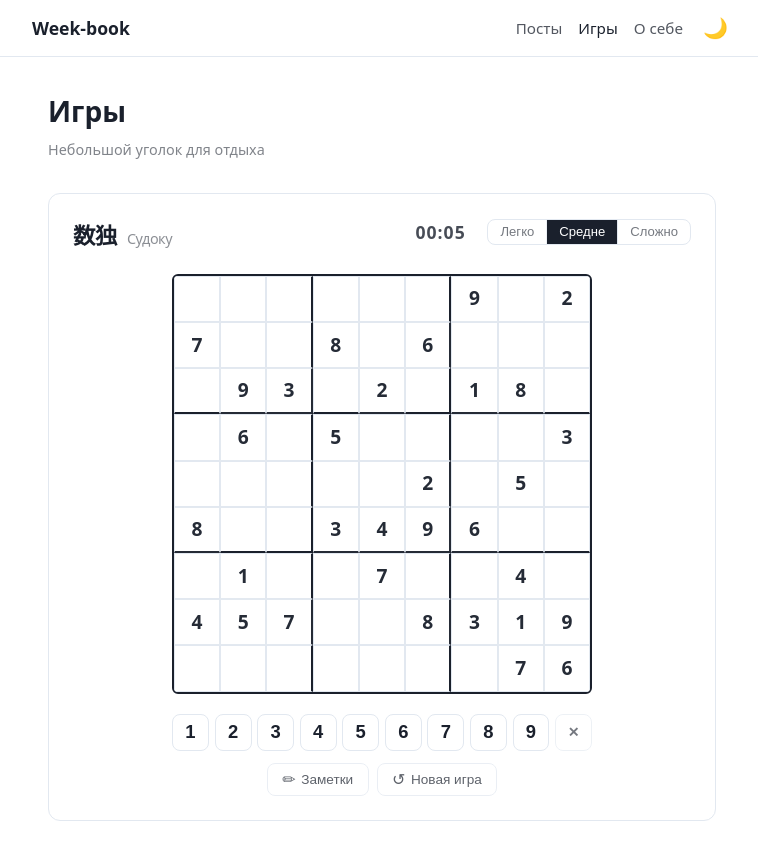
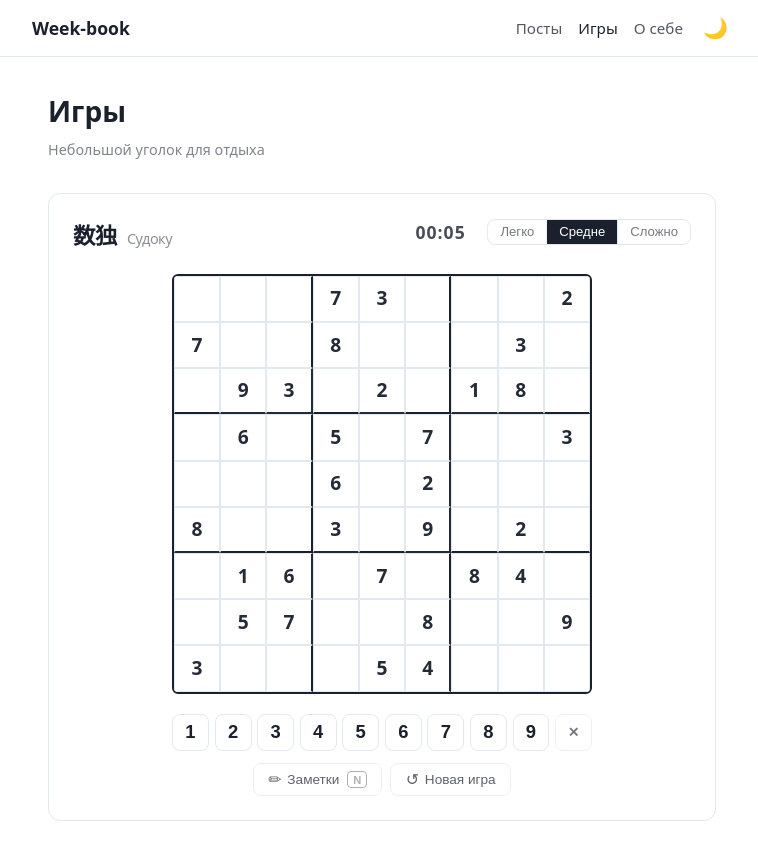
Before and after one commit to week-book/web-site, a Vue app: page /games in a window 1280 px wide. Shown: the whole page, without its empty margins (258-1016 px from the left). Built offline with nearby package versions, Linux system fonts and the light colour scheme.

Commit message:
fix: sudoku generator

```diff
--- a/src/pages/Games.vue
+++ b/src/pages/Games.vue
@@ -1,11 +1,8 @@
 <script setup lang="ts">
 import { ref, computed, onUnmounted } from 'vue';
 
-// --- Sudoku Generator ---
-function generateSolvedBoard(): number[][] {
-  const board = Array.from({ length: 9 }, () => Array(9).fill(0));
-
-  function isValid(b: number[][], row: number, col: number, num: number): boolean {
+// --- Helpers ---
+function isValidPlacement(b: number[][], row: number, col: number, num: number): boolean {
   for (let i = 0; i < 9; i++) {
     if (b[row][i] === num || b[i][col] === num) return false;
   }
@@ -17,13 +14,17 @@ function generateSolvedBoard(): number[][] {
   return true;
 }
 
+// --- Sudoku Generator ---
+function generateSolvedBoard(): number[][] {
+  const board = Array.from({ length: 9 }, () => Array(9).fill(0));
+
   function solve(b: number[][]): boolean {
     for (let row = 0; row < 9; row++) {
       for (let col = 0; col < 9; col++) {
         if (b[row][col] === 0) {
           const nums = [1, 2, 3, 4, 5, 6, 7, 8, 9].sort(() => Math.random() - 0.5);
           for (const num of nums) {
-            if (isValid(b, row, col, num)) {
+            if (isValidPlacement(b, row, col, num)) {
               b[row][col] = num;
               if (solve(b)) return true;
               b[row][col] = 0;
@@ -40,18 +41,95 @@ function generateSolvedBoard(): number[][] {
   return board;
 }
 
-const CLUES: Record<string, number> = { easy: 46, medium: 32, hard: 24 };
+/**
+ * Count solutions up to `limit`. Stops early as soon as limit is reached.
+ * Used to verify puzzle has a unique solution (call with limit=2).
+ */
+function countSolutions(b: number[][], limit = 2): number {
+  for (let row = 0; row < 9; row++) {
+    for (let col = 0; col < 9; col++) {
+      if (b[row][col] === 0) {
+        let count = 0;
+        for (let num = 1; num <= 9; num++) {
+          if (isValidPlacement(b, row, col, num)) {
+            b[row][col] = num;
+            count += countSolutions(b, limit - count);
+            b[row][col] = 0;
+            if (count >= limit) return count;
+          }
+        }
+        return count;
+      }
+    }
+  }
+  return 1; // No empty cells — fully solved
+}
+
+const CLUES: Record<string, number> = { easy: 46, medium: 33, hard: 26 };
 
 function generatePuzzle(difficulty: string): { puzzle: number[][], solution: number[][] } {
   const solution = generateSolvedBoard();
   const puzzle = solution.map(r => [...r]);
-  const clues = CLUES[difficulty] ?? 32;
+  const clues = CLUES[difficulty] ?? 33;
   const toRemove = 81 - clues;
-  const cells = Array.from({ length: 81 }, (_, i) => i).sort(() => Math.random() - 0.5);
-  for (let i = 0; i < toRemove; i++) {
-    const idx = cells[i];
-    puzzle[Math.floor(idx / 9)][idx % 9] = 0;
+
+  // Shuffle all 81 cell indices
+  const allCells = Array.from({ length: 81 }, (_, i) => i).sort(() => Math.random() - 0.5);
+
+  const tried = new Set<number>();
+  let removed = 0;
+
+  // First pass: try removing cells in 180° symmetric pairs for aesthetic balance
+  for (const idx of allCells) {
+    if (removed >= toRemove) break;
+    if (tried.has(idx)) continue;
+
+    const r1 = Math.floor(idx / 9), c1 = idx % 9;
+    const r2 = 8 - r1, c2 = 8 - c1;
+    const idx2 = r2 * 9 + c2;
+
+    if (puzzle[r1][c1] === 0) { tried.add(idx); continue; }
+
+    const v1 = puzzle[r1][c1];
+    puzzle[r1][c1] = 0;
+    tried.add(idx);
+
+    // Try to also remove symmetric counterpart if it's a different cell and we have room
+    let v2: number | null = null;
+    if (idx !== idx2 && !tried.has(idx2) && puzzle[r2][c2] !== 0 && removed + 2 <= toRemove) {
+      v2 = puzzle[r2][c2];
+      puzzle[r2][c2] = 0;
+      tried.add(idx2);
     }
+
+    if (countSolutions(puzzle) === 1) {
+      removed += v2 !== null ? 2 : 1;
+    } else {
+      // Restore — this removal breaks uniqueness
+      puzzle[r1][c1] = v1;
+      if (v2 !== null) puzzle[r2][c2] = v2;
+    }
+  }
+
+  // Second pass: if symmetry wasn't enough, remove remaining cells individually
+  if (removed < toRemove) {
+    const remaining = Array.from({ length: 81 }, (_, i) => i)
+      .filter(i => puzzle[Math.floor(i / 9)][i % 9] !== 0)
+      .sort(() => Math.random() - 0.5);
+
+    for (const idx of remaining) {
+      if (removed >= toRemove) break;
+      const r = Math.floor(idx / 9), c = idx % 9;
+      const v = puzzle[r][c];
+      puzzle[r][c] = 0;
+      if (countSolutions(puzzle) === 1) {
+        removed++;
+      } else {
+        puzzle[r][c] = v;
+      }
+    }
+  }
+
   return { puzzle, solution };
 }
 
@@ -64,7 +142,6 @@ const given = ref<boolean[][]>([]);
 const solution = ref<number[][]>([]);
 const selected = ref<[number, number] | null>(null);
 const errors = ref<Set<string>>(new Set());
-const notes = ref<boolean>(() => false);
 const noteMode = ref(false);
 const cellNotes = ref<Set<number>[][]>([]);
 const gameWon = ref(false);
@@ -97,6 +174,43 @@ const formattedTime = computed(() => {
   return `${m}:${s}`;
 });
 
+/**
+ * Returns a Set of digits (1-9) that have all 9 instances correctly placed.
+ * Buttons for these digits will be disabled.
+ */
+const completedDigits = computed(() => {
+  const counts = new Map<number, number>();
+  for (let r = 0; r < 9; r++) {
+    for (let c = 0; c < 9; c++) {
+      const v = board.value[r]?.[c];
+      if (v && v === solution.value[r]?.[c]) {
+        counts.set(v, (counts.get(v) ?? 0) + 1);
+      }
+    }
+  }
+  const done = new Set<number>();
+  for (const [num, count] of counts) {
+    if (count === 9) done.add(num);
+  }
+  return done;
+});
+
+/**
+ * After correctly placing `num` at (r, c), remove `num` from notes in the
+ * same row, column, and 3×3 box — these positions can no longer hold that digit.
+ */
+function clearRelatedNotes(r: number, c: number, num: number) {
+  for (let i = 0; i < 9; i++) {
+    cellNotes.value[r][i].delete(num);
+    cellNotes.value[i][c].delete(num);
+  }
+  const br = Math.floor(r / 3) * 3;
+  const bc = Math.floor(c / 3) * 3;
+  for (let rr = br; rr < br + 3; rr++)
+    for (let cc = bc; cc < bc + 3; cc++)
+      cellNotes.value[rr][cc].delete(num);
+}
+
 function selectCell(r: number, c: number) {
   if (gameWon.value) return;
   selected.value = [r, c];
@@ -117,6 +231,7 @@ function inputNumber(num: number) {
 
   if (noteMode.value) {
     const notes = cellNotes.value[r][c];
+    if (num === 0) { notes.clear(); return; }
     if (notes.has(num)) notes.delete(num);
     else notes.add(num);
     return;
@@ -124,17 +239,25 @@ function inputNumber(num: number) {
 
   board.value[r][c] = num;
   cellNotes.value[r][c].clear();
+
   const key = `${r}-${c}`;
   if (num !== 0 && num !== solution.value[r][c]) {
     errors.value.add(key);
   } else {
     errors.value.delete(key);
+    // Correct placement — remove this digit from related cells' notes
+    if (num !== 0) clearRelatedNotes(r, c, num);
   }
   checkWin();
 }
 
 function handleKey(e: KeyboardEvent) {
   if (gameWon.value) return;
+  if (e.key === 'n' || e.key === 'N' || e.key === 'Tab') {
+    e.preventDefault();
+    noteMode.value = !noteMode.value;
+    return;
+  }
   const num = parseInt(e.key);
   if (!isNaN(num) && num >= 1 && num <= 9) inputNumber(num);
   if (e.key === 'Backspace' || e.key === 'Delete' || e.key === '0') inputNumber(0);
@@ -156,7 +279,7 @@ function getCellClass(r: number, c: number) {
     else if (r === sr || c === sc) classes.push('cell--highlight');
     else if (Math.floor(r / 3) === Math.floor(sr / 3) && Math.floor(c / 3) === Math.floor(sc / 3))
       classes.push('cell--highlight');
-    else if (selected.value && board.value[r][c] !== 0 && board.value[r][c] === board.value[sr][sc])
+    else if (board.value[r][c] !== 0 && board.value[r][c] === board.value[sr][sc])
       classes.push('cell--same');
   }
   if (c % 3 === 2 && c !== 8) classes.push('cell--border-right');
@@ -223,12 +346,18 @@ const difficultyLabels: Record<Difficulty, string> = {
 
       <div class="controls">
         <div class="numpad">
-          <button v-for="n in 9" :key="n" class="num-btn" @click="inputNumber(n)">{{ n }}</button>
+          <button
+            v-for="n in 9"
+            :key="n"
+            :class="['num-btn', completedDigits.has(n) ? 'num-btn--completed' : '']"
+            :disabled="completedDigits.has(n)"
+            @click="inputNumber(n)"
+          >{{ n }}</button>
           <button class="num-btn num-btn--erase" @click="inputNumber(0)" title="Стереть">✕</button>
         </div>
         <div class="action-row">
-          <button :class="['action-btn', noteMode ? 'action-btn--active' : '']" @click="noteMode = !noteMode">
-            <span class="action-icon">✏</span> Заметки
+          <button :class="['action-btn', noteMode ? 'action-btn--active' : '']" @click="noteMode = !noteMode" title="Переключить режим заметок (N / Tab)">
+            <span class="action-icon">✏</span> Заметки <kbd class="action-kbd">N</kbd>
           </button>
           <button class="action-btn" @click="startGame()">
             <span class="action-icon">↺</span> Новая игра
@@ -493,18 +622,25 @@ const difficultyLabels: Record<Difficulty, string> = {
   font-weight: 600;
   cursor: pointer;
   color: var(--color-text);
-  transition: background 0.1s, transform 0.08s;
+  transition: background 0.1s, transform 0.08s, opacity 0.2s;
 }
 
-.num-btn:hover {
+.num-btn:hover:not(:disabled) {
   background: color-mix(in srgb, var(--color-text) 10%, transparent);
 }
 
-.num-btn:active { transform: scale(0.93); }
+.num-btn:active:not(:disabled) { transform: scale(0.93); }
 
 .num-btn--erase {
   font-size: 0.85rem;
   opacity: 0.6;
+}
+
+/* Completed digit — all 9 placed correctly */
+.num-btn--completed {
+  opacity: 0.2;
+  cursor: not-allowed;
+  border-style: dashed;
 }
 
 .action-row {
@@ -536,4 +672,16 @@ const difficultyLabels: Record<Difficulty, string> = {
 }
 
 .action-icon { font-size: 1rem; }
+
+.action-kbd {
+  font-family: inherit;
+  font-size: 0.7rem;
+  font-weight: 600;
+  padding: 0.1rem 0.3rem;
+  border-radius: 4px;
+  border: 1px solid currentColor;
+  opacity: 0.5;
+  margin-left: 0.15rem;
+  letter-spacing: 0;
+}
 </style>
```
Lines whose indentation alone changed are shown as unchanged.
